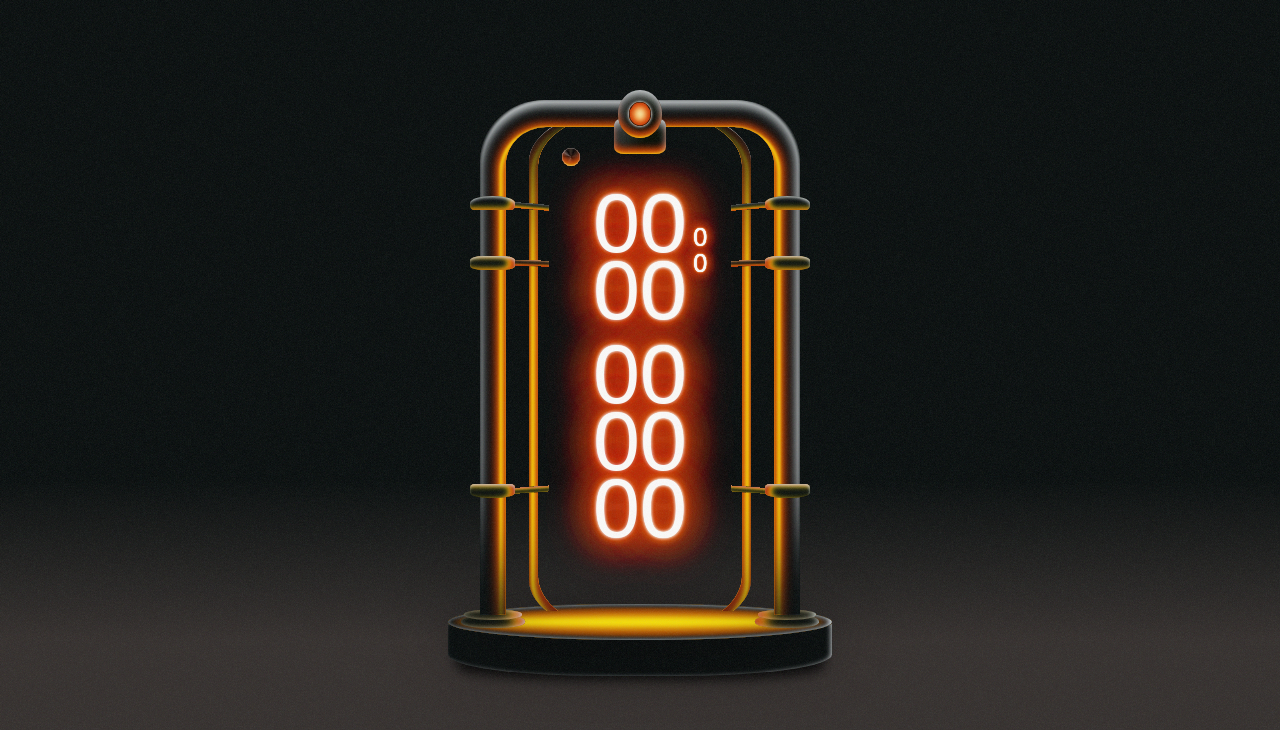
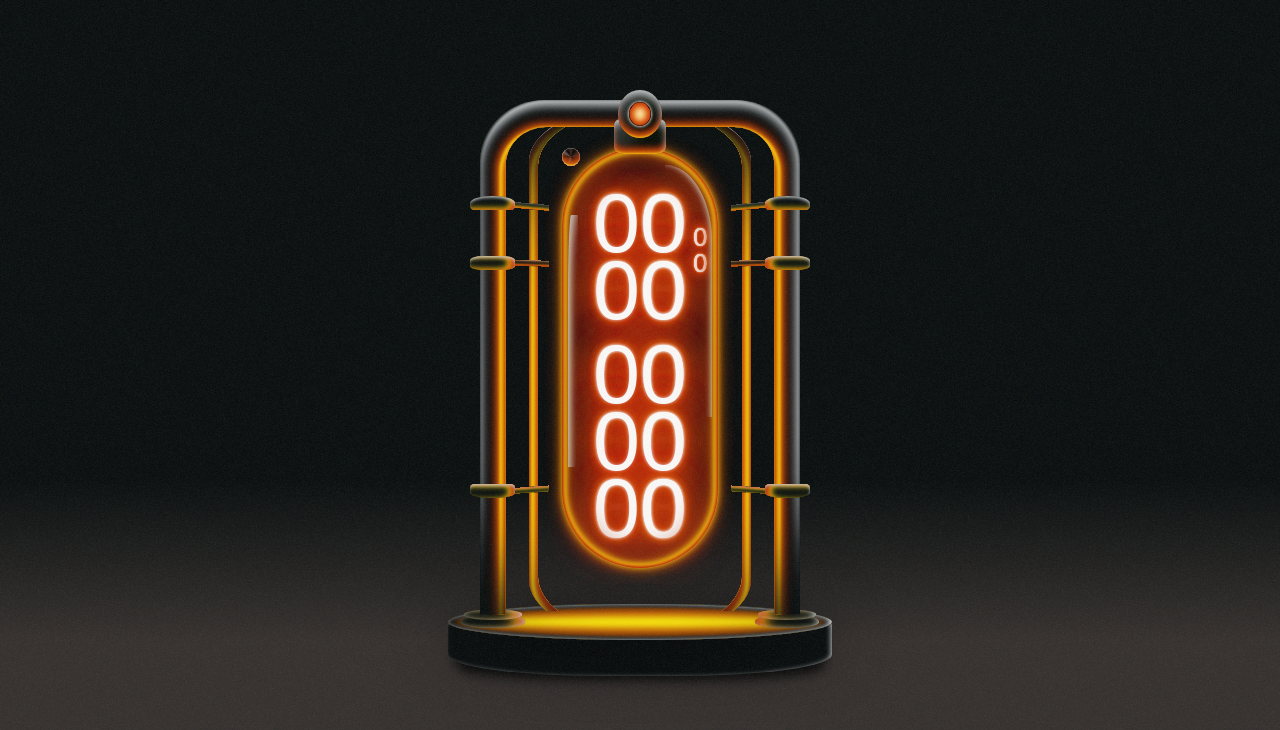
Before and after one commit to raghav-karn/tubaclockosis, a plain HTML site: page index.html in a window 1280 px wide. Drawn offline with Linux system fonts and the light colour scheme; a web font is replaced by a local one.

Commit message:
Styled glass tube (im tired of git-ing)

```diff
--- a/styles.css
+++ b/styles.css
@@ -783,3 +783,52 @@ body {
     0em 0em var(--_o1-size) var(--_o1),
     0em 0em var(--_o1-size) var(--_o1);
 }
+
+.glass-tube {
+    position: absolute;
+    width: 26em;
+    height: 70em;
+    translate: 0 -7em;
+    border-radius: 1000px;
+    box-shadow:
+    /* light on */
+    0em 0em 1em -0.2em var(--m1),
+    0em 0em 2em -0.4em var(--m2),
+    0em 0em 3em -0.4em var(--m2),
+    inset 0em 0em 0.4em 0.2em var(--m3),
+    inset 0em 0em 0.6em 0.4em var(--m2),
+    inset 0em 0em 1em 0.7em var(--m1),
+    inset 0em 0em 3em 0em var(--m2),
+    inset 0em 0em 5em 1em var(--m3),
+    /* -------- */
+    inset -0.1em 0.1em 0.1em 0em var(--mw1),
+    inset 0 0 1em 0.1em var(--mw1);
+}
+.glass-tube::before {
+    content: "";
+    display: block;
+    width: 6%;
+    height: 60%;
+    box-shadow:
+    inset 1.5em 0em 1em -1em var(--mw1);
+    position: absolute;
+    left: 4%;
+    top: 16%;
+    filter: blur(0.6px);
+    opacity: 0.8;
+    border-radius: 50% 1% / 50% 100%;
+}
+.glass-tube::after {
+    content: "";
+    display: block;
+    width: 30%;
+    height: 60%;
+    box-shadow:
+    inset -1em 0.5em 1em -1em var(--mw1);
+    position: absolute;
+    right: 4%;
+    top: 4%;
+    filter: blur(0.6px);
+    opacity: 1;
+    border-radius: 0% 100% / 10% 30%;
+}
```
